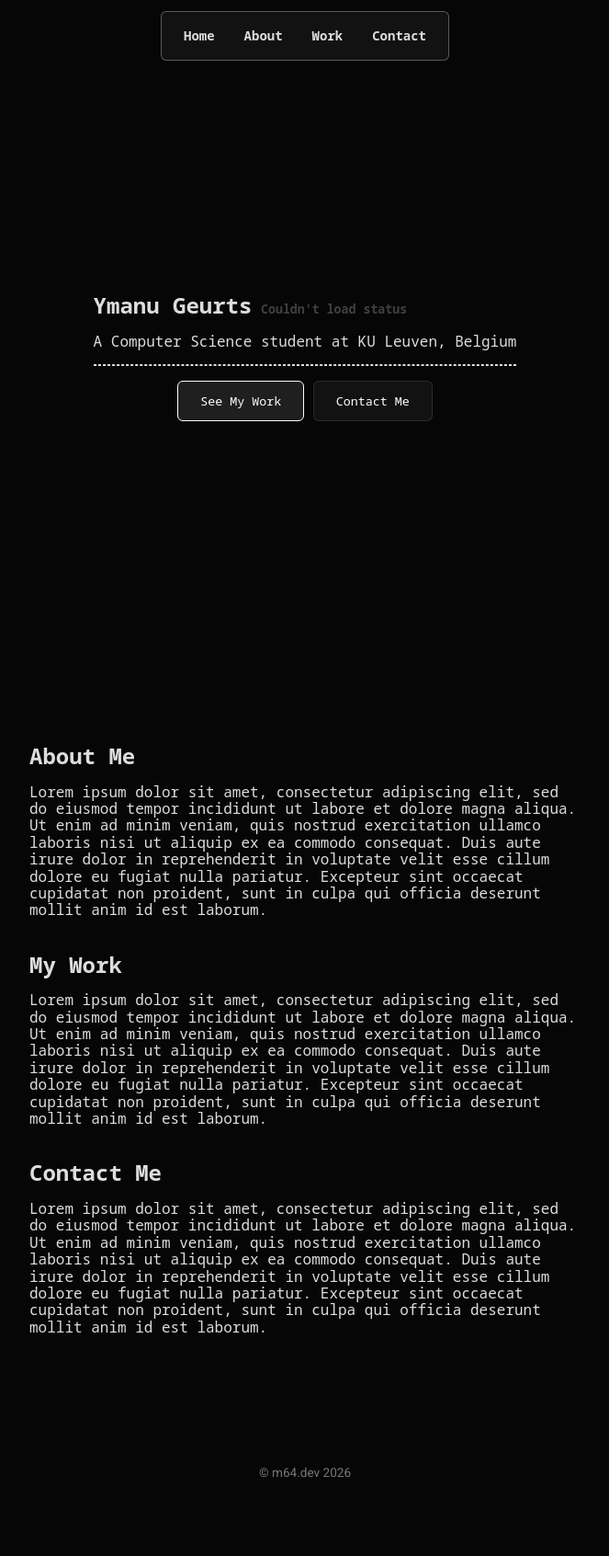
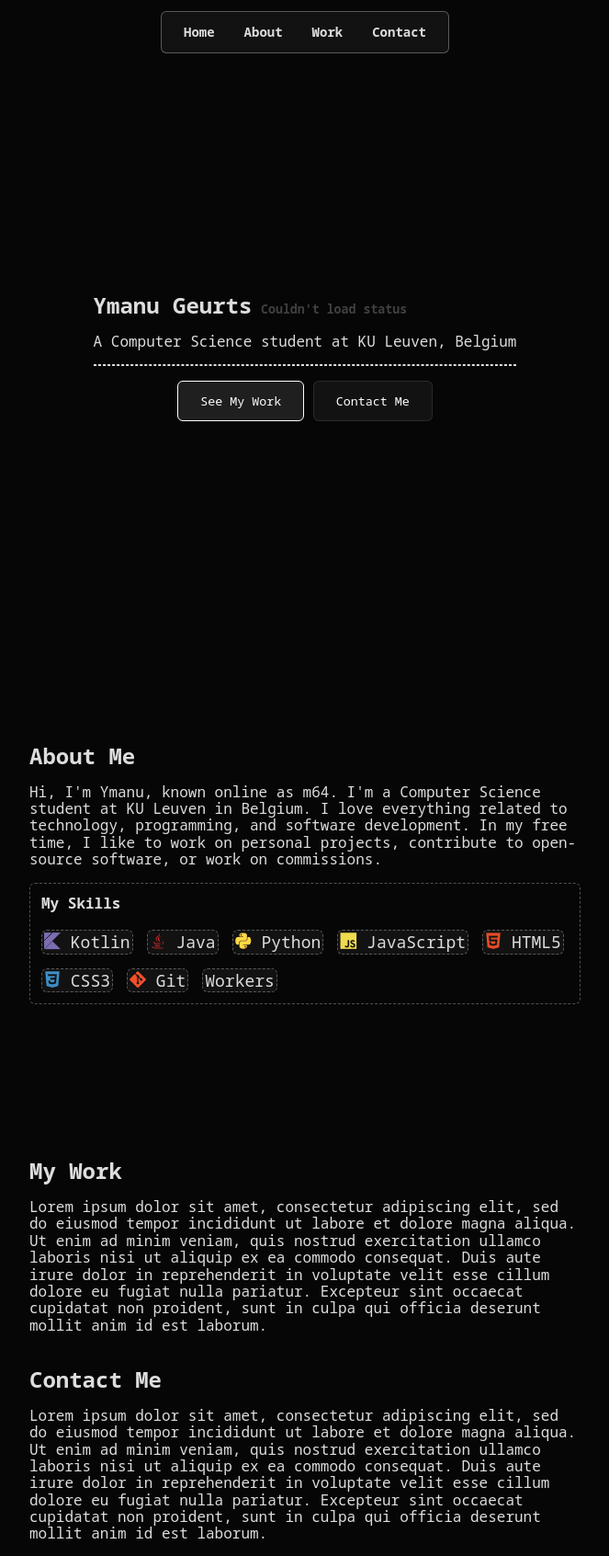
Before and after one commit to M64DiamondStar/M64Dev, a PHP site: page / in a window 1280 px wide. Shown: the top 1692 px of the page at 92% size, without its empty margins (308-971 px from the left). Before the commit the page ends 1606 px from the top, so only its background shows below. Run offline with PHP 8.4, Linux system fonts and the light colour scheme; some libraries are stand-ins or nearby versions.

Commit message:
Added basic skills

```diff
--- a/index.html
+++ b/index.html
@@ -89,13 +89,51 @@
             <h2 class="scramble" style="display: inline">About Me</h2>
 
             <p class="scramble">
-              Lorem ipsum dolor sit amet, consectetur adipiscing elit, sed do eiusmod tempor incididunt ut labore et
-              dolore magna aliqua. Ut enim ad minim veniam, quis nostrud exercitation ullamco laboris nisi ut aliquip ex
-              ea commodo consequat. Duis aute irure dolor in reprehenderit in voluptate velit esse cillum dolore eu
-              fugiat nulla pariatur. Excepteur sint occaecat cupidatat non proident, sunt in culpa qui officia deserunt
-              mollit anim id est laborum.
+              Hi, I'm Ymanu, known online as m64. I'm a Computer Science student at KU Leuven in Belgium. I love everything related to technology, programming, and software development.
+               In my free time, I like to work on personal projects, contribute to open-source software, or work on commissions.
             </p>
+
+            <div class="skills-container">
+              <span><b>My Skills</b></span>
+
+              <div class="skills">
+                <div class="skill">
+                  <i class="devicon-kotlin-plain colored"></i>
+                  <span>Kotlin</span>
+                </div>
+                <div class="skill">
+                  <i class="devicon-java-plain colored"></i>
+                  <span>Java</span>
+                </div>
+                <div class="skill">
+                  <i class="devicon-python-plain colored"></i>
+                  <span>Python</span>
+                </div>
+                <div class="skill">
+                  <i class="devicon-javascript-plain colored"></i>
+                  <span>JavaScript</span>
+                </div>
+                <div class="skill">
+                  <i class="devicon-html5-plain colored"></i>
+                  <span>HTML5</span>
+                </div>
+                <div class="skill">
+                  <i class="devicon-css3-plain colored"></i>
+                  <span>CSS3</span>
+                </div>
+                <div class="skill">
+                    <i class="devicon-git-plain colored"></i>
+                    <span>Git</span>
+                </div>
+                <div class="skill">
+                  <i class="devicon-cloudflare-plain colored"></i>
+                  <span>Workers</span>
+                </div>
+              </div>
+            </div>
           </section>
+
+          <br><br><br><br><br><br><br><br>
 
           <section id="work">
             <h2 class="scramble" style="display: inline">My Work</h2>
--- a/style/index.css
+++ b/style/index.css
@@ -38,7 +38,7 @@ div {
   position: fixed;
   top: 0;
   margin: 12px;
-  padding: 8px 8px;
+  padding: 4px 8px;
   color: #ddd;
   border: 1px rgba(255 255 255 / 0.3) solid;
   border-radius: 6px;
@@ -136,12 +136,12 @@ button.secondary:hover {
 }
 
 .skills-container {
-  padding-top: 8px;
+  padding: 12px;
   display: flex;
   flex-direction: column;
-  align-items: center;
   gap: 20px;
-  text-align: center;
+  border: 1px rgba(255 255 255 / 0.3) dashed;
+  border-radius: 6px;
 }
 
 .hero {
@@ -156,31 +156,17 @@ button.secondary:hover {
 .skills {
   display: flex;
   flex-wrap: wrap;
-  justify-content: center;
   gap: 15px;
-  max-width: 600px; /* Ensures the icons don't stretch too wide */
+  max-width: 600px;
 }
 
 .skill {
-  font-size: clamp(16px, 4vw, 28px); /* Dynamic sizing for responsiveness */
-  transition: transform 0.1s ease-in-out;
+  font-size: 18px;
   cursor: pointer;
   padding: 2px;
-}
-
-.skill:hover {
-  transform: scale(1.3);
-}
-
-/* Adjustments for smaller screens */
-@media only screen and (max-width: 600px) {
-  .skills {
-    gap: 10px;
-  }
-
-  .skill {
-    font-size: clamp(20px, 8vw, 35px);
-  }
+  border: 1px rgba(255 255 255 / 0.3) dashed;
+  border-radius: 6px;
+  background-color: rgba(255 255 255 / 0.05);
 }
 
 #skill-text {
```
